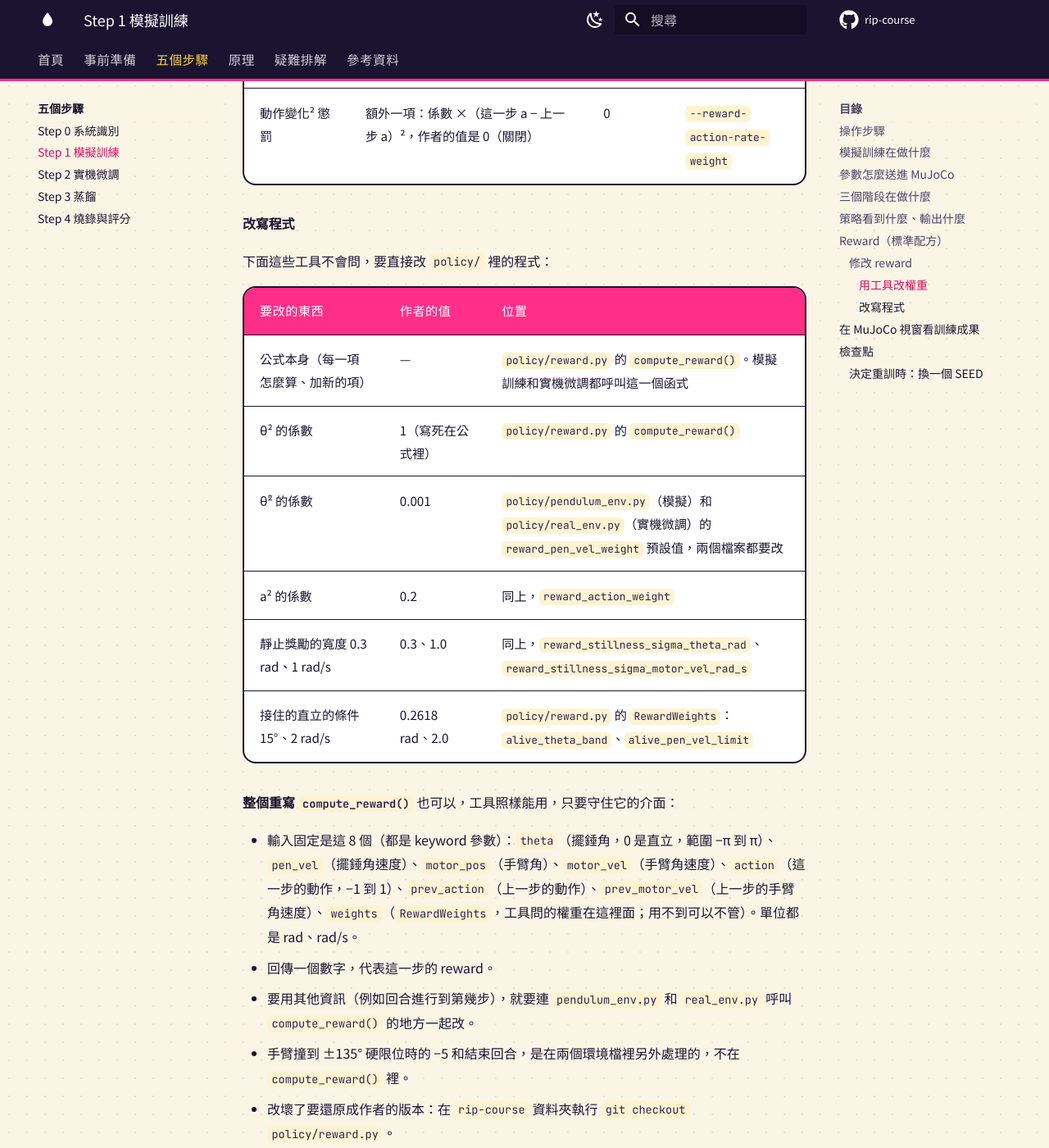
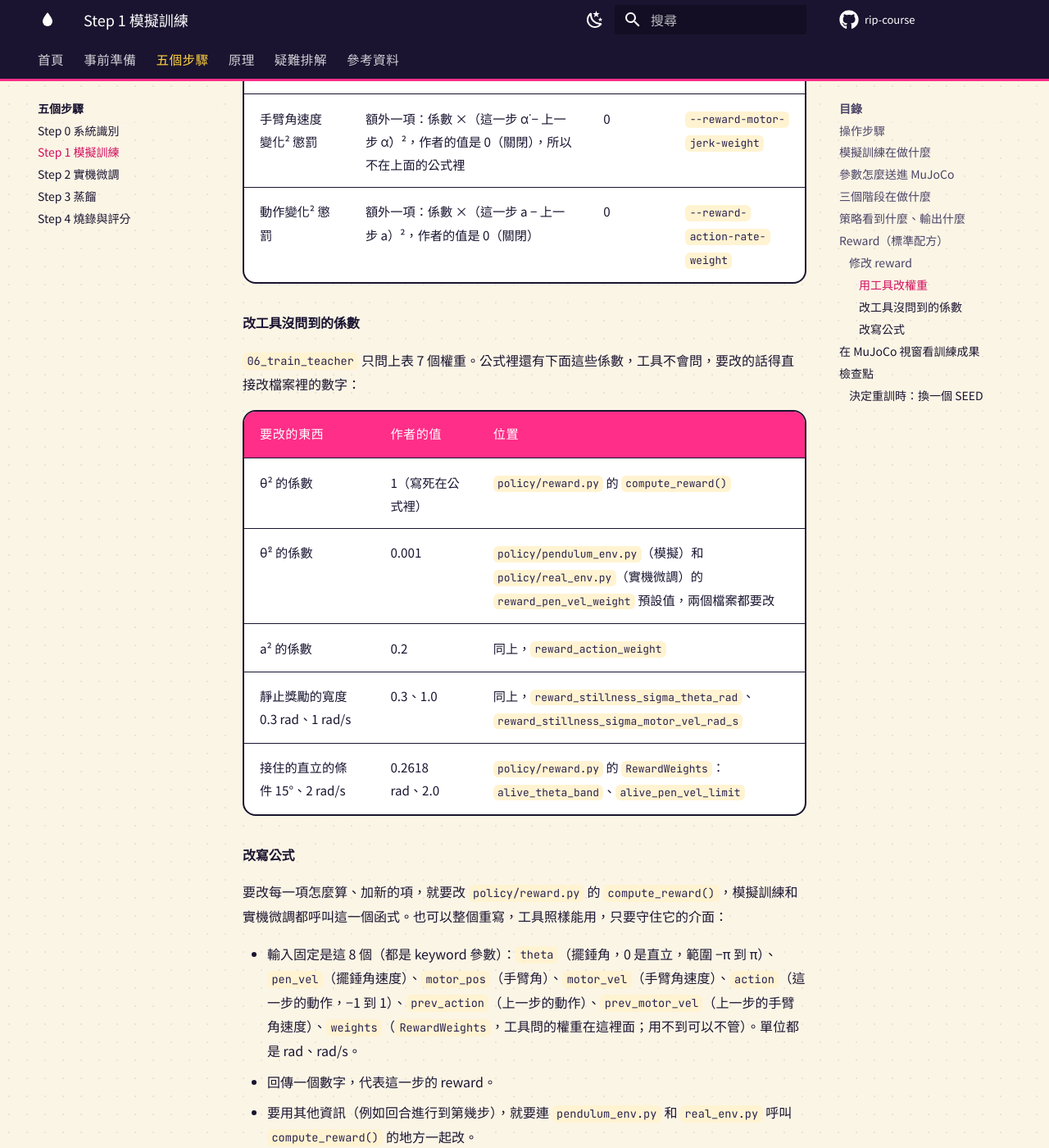
Before and after one commit to Reyes-Lee/rip-course, an MkDocs documentation site: the page built from website/steps/step1-train.md, in a window 1280 px wide and 1400 px high, scrolled down 5538 px. Shown: the whole window at 82% size. Built offline with MkDocs 1.6.1 and Material for MkDocs 9.7.7, drawn with Linux system fonts in a browser that asks for light colours; nearby versions of some CDN libraries; library files that are not in the unit come from our copies; comment, search, counter and statistics services are not loaded; some of the changed text lies outside the part shown.

Commit message:
Clarify the three ways to change the reward and drop an author note
Co-Authored-By: Claude Opus 5.5 <noreply@anthropic.com>

```diff
--- a/website/steps/step1-train.md
+++ b/website/steps/step1-train.md
@@ -140,7 +140,11 @@ $$
 
 ### 修改 reward { #edit-reward }
 
-reward 有兩種改法：只改權重（工具會問），或直接改寫 `policy/reward.py`，包括整個重寫。
+reward 有三種改法：
+
+1. **用工具改權重**：最常調的 7 個權重，`06_train_teacher` 會問，不用碰程式。
+2. **改工具沒問到的係數**：公式裡其他現有的係數，要直接改檔案裡的數字。
+3. **改寫公式**：改每一項怎麼算、加新的項，或整個重寫 `compute_reward()`。
 
 #### 用工具改權重
 
@@ -156,20 +160,21 @@ reward 有兩種改法：只改權重（工具會問），或直接改寫 `polic
 | 手臂角速度變化² 懲罰 | 額外一項：係數 ×（這一步 α̇ − 上一步 α̇）²，作者的值是 0（關閉），所以不在上面的公式裡 | 0 | `--reward-motor-jerk-weight` |
 | 動作變化² 懲罰 | 額外一項：係數 ×（這一步 a − 上一步 a）²，作者的值是 0（關閉） | 0 | `--reward-action-rate-weight` |
 
-#### 改寫程式
+#### 改工具沒問到的係數
 
-下面這些工具不會問，要直接改 `policy/` 裡的程式：
+`06_train_teacher` 只問上表 7 個權重。公式裡還有下面這些係數，工具不會問，要改的話得直接改檔案裡的數字：
 
 | 要改的東西 | 作者的值 | 位置 |
 | --- | --- | --- |
-| 公式本身（每一項怎麼算、加新的項） | — | `policy/reward.py` 的 `compute_reward()`。模擬訓練和實機微調都呼叫這一個函式 |
 | θ² 的係數 | 1（寫死在公式裡） | `policy/reward.py` 的 `compute_reward()` |
 | θ̇² 的係數 | 0.001 | `policy/pendulum_env.py`（模擬）和 `policy/real_env.py`（實機微調）的 `reward_pen_vel_weight` 預設值，兩個檔案都要改 |
 | a² 的係數 | 0.2 | 同上，`reward_action_weight` |
 | 靜止獎勵的寬度 0.3 rad、1 rad/s | 0.3、1.0 | 同上，`reward_stillness_sigma_theta_rad`、`reward_stillness_sigma_motor_vel_rad_s` |
 | 接住的直立的條件 15°、2 rad/s | 0.2618 rad、2.0 | `policy/reward.py` 的 `RewardWeights`：`alive_theta_band`、`alive_pen_vel_limit` |
 
-**整個重寫 `compute_reward()`** 也可以，工具照樣能用，只要守住它的介面：
+#### 改寫公式
+
+要改每一項怎麼算、加新的項，就要改 `policy/reward.py` 的 `compute_reward()`，模擬訓練和實機微調都呼叫這一個函式。也可以整個重寫，工具照樣能用，只要守住它的介面：
 
 - 輸入固定是這 8 個（都是 keyword 參數）：`theta`（擺錘角，0 是直立，範圍 −π 到 π）、`pen_vel`（擺錘角速度）、`motor_pos`（手臂角）、`motor_vel`（手臂角速度）、`action`（這一步的動作，−1 到 1）、`prev_action`（上一步的動作）、`prev_motor_vel`（上一步的手臂角速度）、`weights`（`RewardWeights`，工具問的權重在這裡面；用不到可以不管）。單位都是 rad、rad/s。
 - 回傳一個數字，代表這一步的 reward。
```
Also changed, not shown: website/prepare/hardware.md (+1 -1 lines).
